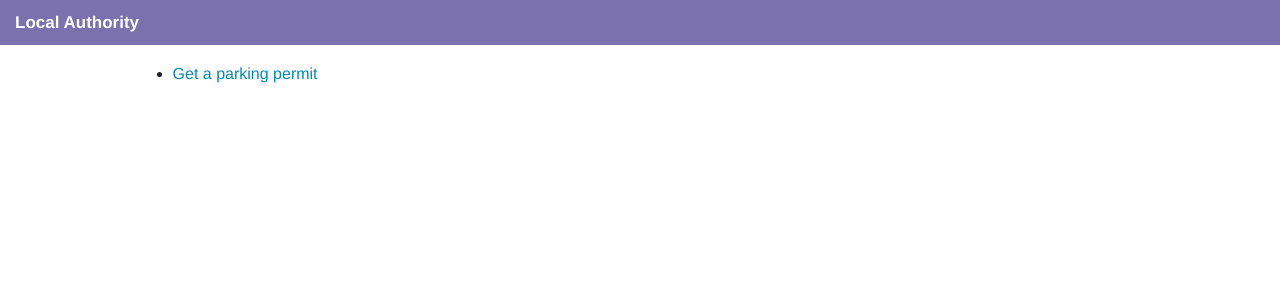
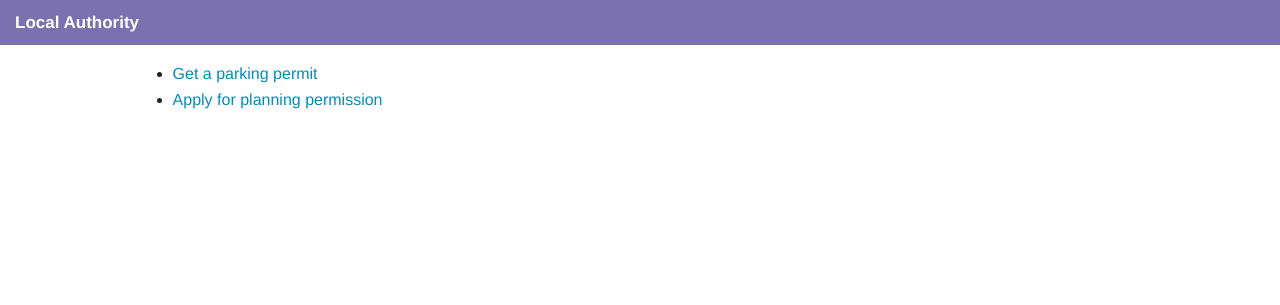
Before and after one commit to sausages-of-the-future/localgov, a Flask app: page / in a window 1280 px wide. Shown: the top 305 px of the page. Run offline with Flask 2, Linux system fonts and the light colour scheme; parts of the project's set-up code (start-up, migrations or seed data) failed here and were passed over.

Commit message:
link to apply for planning permission

```diff
--- a/localgov/templates/index.html
+++ b/localgov/templates/index.html
@@ -5,6 +5,7 @@
     <div class="small-12 columns">
       <ul>
         <li><a href="{{url_for('parking_permit_start')}}">Get a parking permit</a></li>
+        <li><a href="#">Apply for planning permission</a></li>
       </ul>
    </div>
   </div>
```
